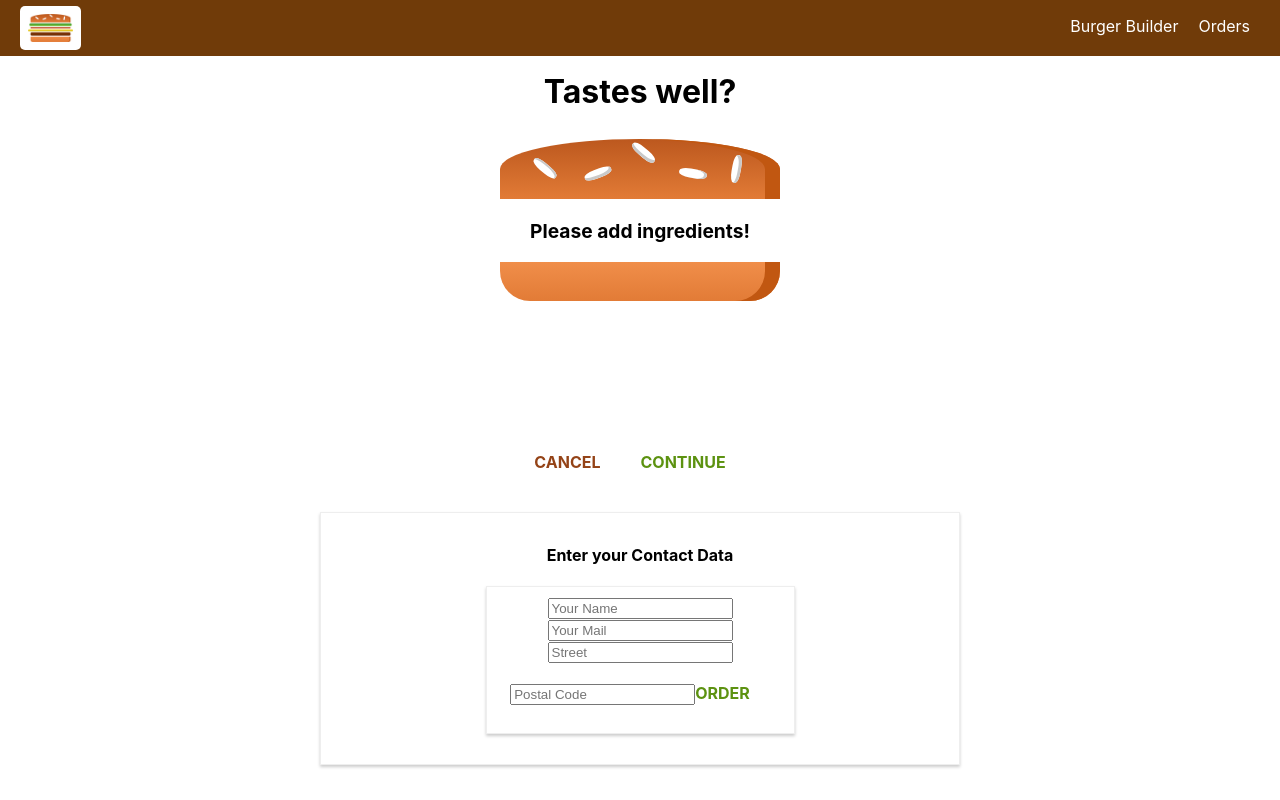
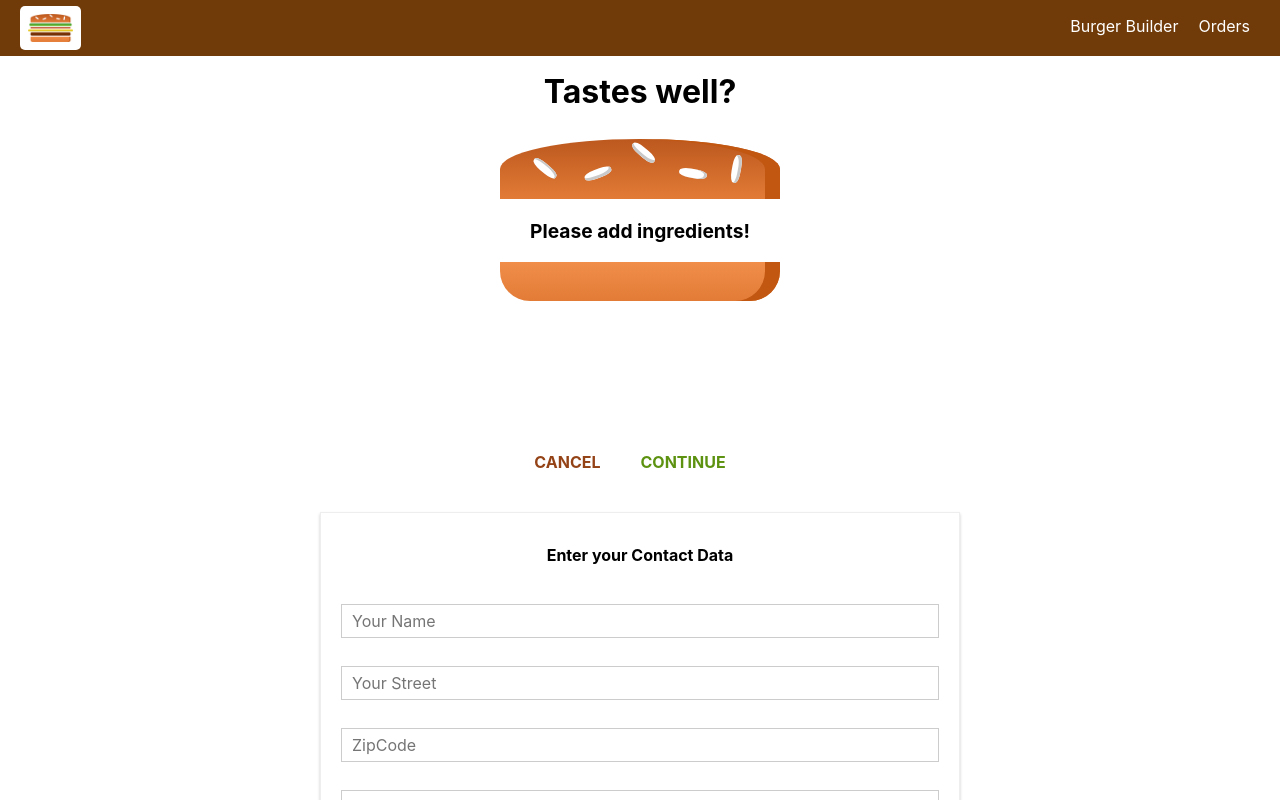
Before and after one commit to MykSto/react-burger-app, a React (Create React App) app: page /checkout in a window 1280 px wide. Both pictures are taken after a click on the button "CONTINUE". Shown: the top 800 px of the page. Built offline with nearby package versions, Linux system fonts and the light colour scheme.

Commit message:
[011]: dynamic input resuable module

```diff
--- a/src/components/Order/Order/Order.js
+++ b/src/components/Order/Order/Order.js
@@ -6,8 +6,6 @@ const order = (props) => {
   const ingredients = [];
 
   for (const ingredientName in props.ingredients) {
-    console.log(ingredientName)
-    console.log(props.ingredients[ingredientName])
     ingredients.push(
       {
         name: ingredientName,
--- /dev/null
+++ b/src/components/UI/Form/Input/Input.js
@@ -0,0 +1,60 @@
+import React from 'react';
+import styles from './Input.module.css';
+
+const Input = (props) => {
+  let inputElement = null;
+
+  switch (props.elementType) {
+  case ('input'):
+    inputElement = (
+      <input
+        className={styles.InputElement}
+        {...props.elementConfig}
+        value={props.value}
+        onChange={props.changed}
+      />
+    );
+    break;
+  case ('textarea'):
+    inputElement = (
+      <textarea
+        className={styles.InputElement}
+        {...props.elementConfig}
+        value={props.value}
+        onChange={props.changed}
+      />
+    );
+    break;
+  case ('select'):
+    inputElement = (
+      <select
+        className={styles.InputElement}
+        value={props.value}
+        onChange={props.changed}
+      >
+        {props.elementConfig.options.map((opt) => (
+          <option key={opt.value} value={opt.value}>{opt.displayValue}</option>
+        ))}
+      </select>
+    );
+    break;
+  default:
+    inputElement = (
+      <input
+        className={styles.InputElement}
+        {...props.elementConfig}
+        value={props.value}
+        onChange={props.changed}
+      />
+    );
+  }
+
+  return (
+    <div className={styles.Input}>
+      <label className={styles.Label}>{props.label}</label>
+      {inputElement}
+    </div>
+  );
+};
+
+export default Input;
--- /dev/null
+++ b/src/components/UI/Form/Input/Input.module.css
@@ -0,0 +1,27 @@
+.Input {
+    width: 100%;
+    padding: 10px;
+    box-sizing: border-box;
+}
+
+.Label {
+    font-weight: bold;
+    display: block;
+    margin-bottom: 8px;
+}
+
+.InputElement {
+    outline: none;
+    border: 1px solid #ccc;
+    background-color: white;
+    font: inherit;
+    padding: 6px 10px;
+    display: block;
+    width: 100%;
+    box-sizing: border-box;
+}
+
+.InputElement:focus {
+    outline: none;
+    background-color: white;
+}
--- a/src/containers/Checkout/ContactData/ContactData.js
+++ b/src/containers/Checkout/ContactData/ContactData.js
@@ -4,62 +4,132 @@ import Button from 'components/UI/Button/Button';
 import Spinner from 'components/UI/Spinner/Spinner';
 import styles from './ContactData.module.css';
 import axios from 'axios-orders';
+import Input from 'components/UI/Form/Input/Input';
 
 class ContactData extends Component {
   state = {
-        name: '',
-        email: '',
-        address: {
-            street: '',
-            postalCode: ''
+    orderForm: {
+      name: {
+        elementType: 'input',
+        elementConfig: {
+          type: 'text',
+          placeholder: 'Your Name'
         },
-        loading: false
+        value: '',
+      },
+      street: {
+        elementType: 'input',
+        elementConfig: {
+          type: 'text',
+          placeholder: 'Your Street'
+        },
+        value: '',
+      },
+      zipCode: {
+        elementType: 'input',
+        elementConfig: {
+          type: 'text',
+          placeholder: 'ZipCode'
+        },
+        value: '',
+      },
+      country: {
+        elementType: 'input',
+        elementConfig: {
+          type: 'text',
+          placeholder: 'Country'
+        },
+        value: '',
+      },
+      email: {
+        elementType: 'input',
+        elementConfig: {
+          type: 'email',
+          placeholder: 'Email'
+        },
+        value: '',
+      },
+      deliveryMethod: {
+        elementType: 'select',
+        elementConfig: {
+          options: [
+            { value: 'fastest', displayValue: 'Fasters' },
+            { value: 'normal', displayValue: 'Normal' },
+            { value: 'slowest', displayValue: 'Slowest' },
+          ]
+        },
+        value: '',
+      }
+    },
+    loading: false,
   }
 
-    orderHandler = ( event ) => {
+  orderHandler = (event) => {
     event.preventDefault();
-        this.setState( { loading: true } );
+    this.setState({ loading: true });
+    const formData = {};
+
+    for(let formElementIdentifier in this.state.orderForm){
+      formData[formElementIdentifier] = this.state.orderForm[formElementIdentifier].value;
+    }
+
     const order = {
       ingredients: this.props.ingredients,
       price: this.props.price,
-            customer: {
-                name: 'Michail',
-                address: {
-                    street: 'Teststreet 1',
-                    zipCode: '41351',
-                    country: 'LTU'
-                },
-                email: 'test@test.com'
-            },
-            deliveryMethod: 'mew'
+      orderData: formData,
     }
-        axios.post( '/orders.json', order )
-            .then( response => {
-                this.setState( { loading: false } );
+    axios.post('/orders.json', order)
+      .then(response => {
+        this.setState({ loading: false });
         this.props.history.push('/');
-            } )
-            .catch( error => {
-                this.setState( { loading: false } );
-            } );
+      })
+      .catch(error => {
+        this.setState({ loading: false });
+      });
   }
 
-    render () {
+  inputChangedHandler = (event, inputIdentifier) => {
+    const updatedOrderForm = {...this.state.orderForm};
+    const updatedFormElement = {...updatedOrderForm[inputIdentifier]};
+
+    updatedFormElement.value = event.target.value;
+    updatedOrderForm[inputIdentifier] = updatedFormElement;
+    this.setState({ orderForm: updatedOrderForm});
+  }
+
+  render() {
+
+    const formElementsArray = [];
+
+    for (let key in this.state.orderForm){
+      formElementsArray.push({
+        id: key,
+        config: this.state.orderForm[key]
+      });
+    };
+
+    const formElement = formElementsArray.map((formEl) => {
+      return ( <Input
+        key={formEl.id}
+        elementType={formEl.config.elementType}
+        elementConfig={formEl.config.elementConfig}
+        value={formEl.config.value}
+        changed={(event) => this.inputChangedHandler(event, formEl.id)}
+        />)
+    })
+
     let form = (
-            <form className={styles.ContactData}>
-                <input type="text" name="name" placeholder="Your Name" />
-                <input type="email" name="email" placeholder="Your Mail" />
-                <input type="text" name="street" placeholder="Street" />
-                <input type="text" name="postal" placeholder="Postal Code" />
-                <Button btnType="Success" clicked={this.orderHandler}>ORDER</Button>
+      <form onSubmit={this.orderHandler}>
+        {/* <Input elementType="..." elementConfig="..." value="..." /> */}
+        {formElement}
+        <Button btnType="Success">ORDER</Button>
       </form>
     );
-        if ( this.state.loading ) {
-            form = <Spinner />;
-        }
+
     return (
       <div className={styles.ContactData}>
         <h4>Enter your Contact Data</h4>
-                {form}
+        {this.state.loading ? <Spinner /> : form}
       </div>
     );
   }
--- a/src/containers/Checkout/ContactData/ContactData.module.css
+++ b/src/containers/Checkout/ContactData/ContactData.module.css
@@ -8,11 +8,6 @@
     box-sizing: border-box;
 }
 
-.Input input {
-    display: flex;
-    margin: 0 auto;
-}
-
 @media (min-width: 600px){
     .ContactData {
         width: 50%;
```
Lines whose indentation alone changed are shown as unchanged.
